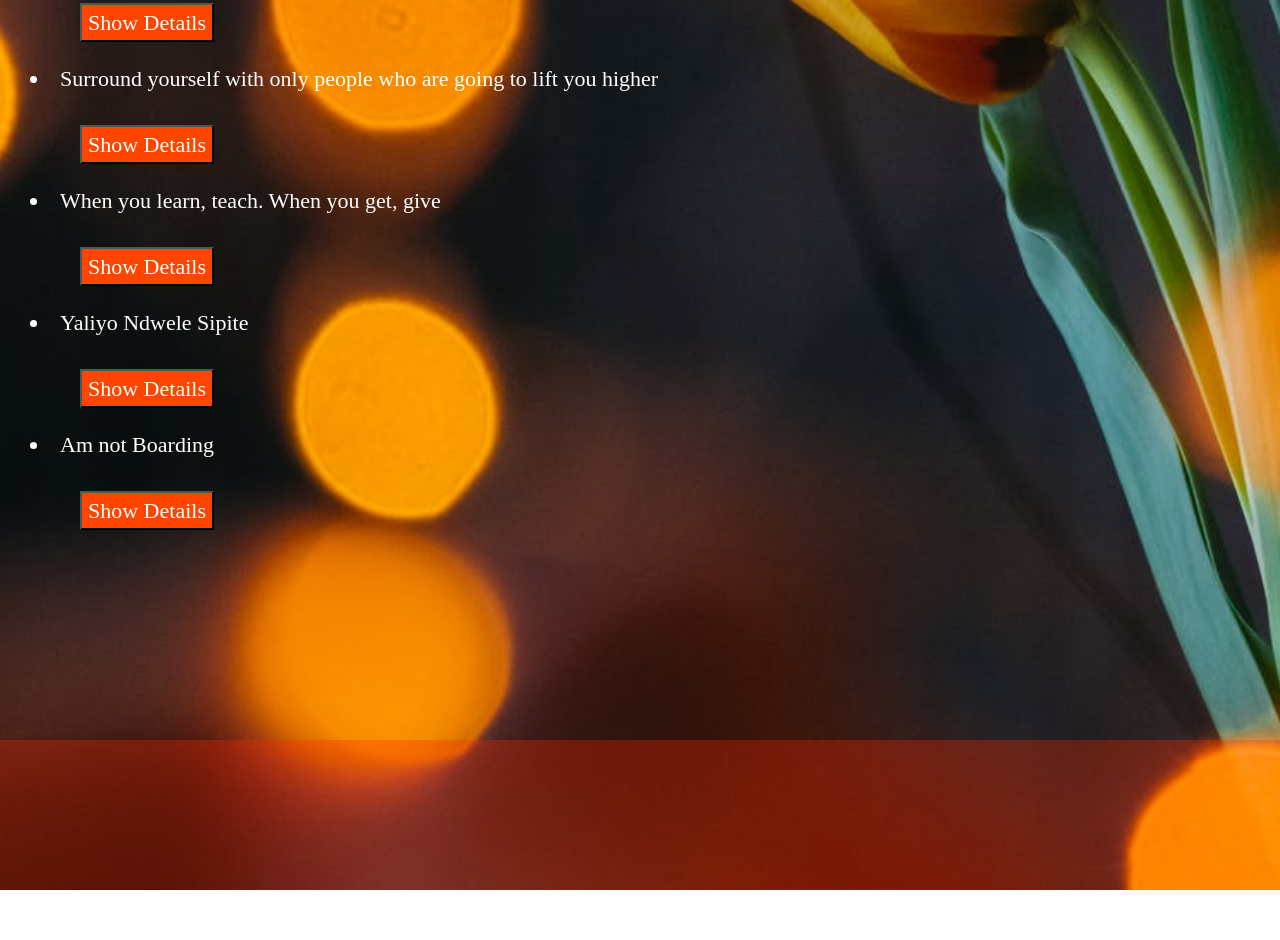
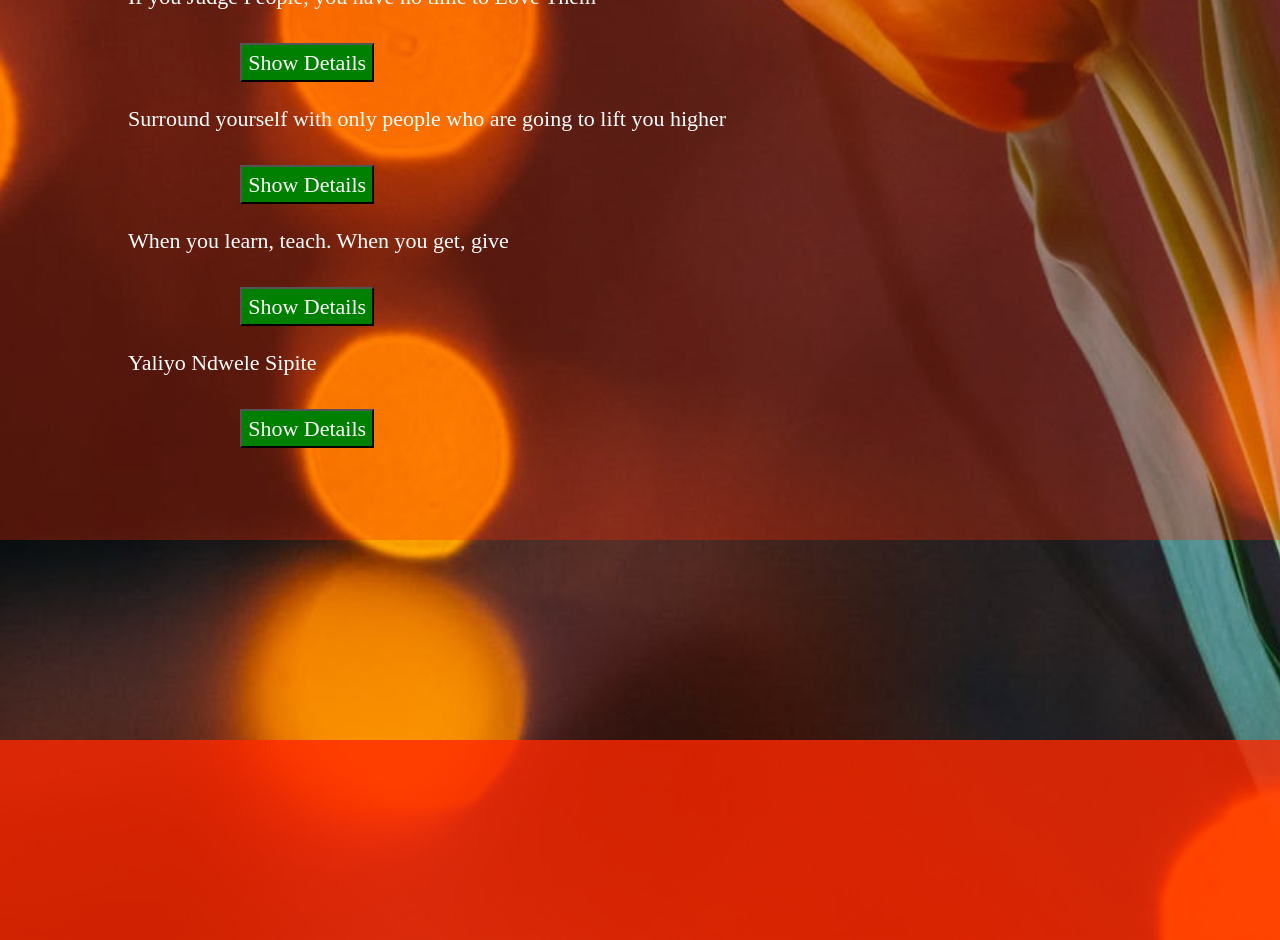
Before and after one commit to naisenyamungai/Quotes-Creation, an Angular app: page / in a window 1280 px wide. Shown: the part 880-1820 px from the top of the page. Before the commit the page ends 1770 px from the top, so only its background shows below. Built offline with nearby package versions, Linux system fonts and the light colour scheme; a web font is replaced by a local one.

Commit message:
add styling

```diff
--- a/src/app/app.module.ts
+++ b/src/app/app.module.ts
@@ -1,6 +1,7 @@
 import { BrowserModule } from '@angular/platform-browser';
 import { NgModule } from '@angular/core';
 import {FormsModule} from '@angular/forms';
+
 
 import { AppRoutingModule } from './app-routing.module';
 import { AppComponent } from './app.component';
--- a/src/app/quote/quote.component.css
+++ b/src/app/quote/quote.component.css
@@ -18,21 +18,26 @@ body{
     font-size:60px;
 }
 
+.eachQuote{
+    margin-top:40px;
+    margin-left:10%;
 
+}
 
 .contents{
-    margin-left:30px;
-    height:800px;
+    height:600px;
     font-size:22px;
     margin-top:30px;
+    background-color:rgba(255,40,0,0.3);
+    overflow:scroll;
 
 }
 
 #detailsButton{
-    margin-left:50px;
+    margin-left:20%;
     margin-top:30px;
     margin-bottom:20px;
-    background-color: orangered;
+    background-color: green;
     color:white;
 }
 
@@ -43,6 +48,7 @@ body{
 }
 
 footer{
-    background-color:rgba(255,40,0,0.3);
-    height:150px;
+    margin-top:200px;
+    background-color:rgba(255,40,0,0.8);
+    height:200px;
 }
--- a/src/app/quote/quote.component.html
+++ b/src/app/quote/quote.component.html
@@ -14,9 +14,12 @@
     </div>
   </div>
   <div class="contents">
+    <div class="row">
+      <div class="col-md-12">
+        <div class="eachQuote">
           <div *ngFor = 'let quote of quotes;let i = index'>
               <app-quote-details *ngIf="quote.showAuthor" [quote]='quote' (isComplete)= 'deleteQuote($event,i)'></app-quote-details>
-      <li>{{quote.quote}}</li>
+              <div id="{{i}}">{{quote.quote}}</div>
               <div class="buttons">
                 <div class="row">
                   <div class="col-md-6">
@@ -26,5 +29,8 @@
               </div>
           </div>
         </div>
+      </div>
+    </div>
+  </div>
   <footer></footer>
 </body>
--- a/src/app/quote/quote.component.ts
+++ b/src/app/quote/quote.component.ts
@@ -1,5 +1,5 @@
 import { Component, OnInit} from '@angular/core';
-import {Quote} from '../quote';
+import {Quote} from '../quote'
 
 @Component({
   selector: 'app-quote',
@@ -13,8 +13,9 @@ export class QuoteComponent implements OnInit {
     new Quote(2,'Oprah Winfrey', 'Surround yourself with only people who are going to lift you higher', 'Naisenya', new Date(2019, 4, 3) ),
     new Quote(3,'Maya Angelou', 'When you learn, teach. When you get, give', 'Naisenya', new Date(2019, 4, 3) ),
     new Quote(4,'Wavinya Ndeti', 'Yaliyo Ndwele Sipite', 'Naisenya', new Date(2019, 4, 3) ),
-    new Quote(5,'Miguna Miguna', 'Am not Boarding','Naisenya', new Date(2019, 4, 3) )
   ]
+
+  showQuote = false;
 
   addNewQuote(quote){
     let quoteLength = this.quotes.length;
@@ -25,7 +26,7 @@ export class QuoteComponent implements OnInit {
 
   deleteQuote(isComplete,index){
     if(isComplete){
-      let toDelete = confirm('Are you sure you want to delet ${this.goals[index].name}')
+      let toDelete = confirm('Are you sure you want to delete this Quote? ${this.quotes[index].quote}')
         if(toDelete){
           this.quotes.splice(index,1)
         }
--- a/src/app/vote/vote.component.css
+++ b/src/app/vote/vote.component.css
@@ -0,0 +1,9 @@
+.col {
+    padding: 4px;
+    margin: 4px;
+    border: none;
+    color: white;
+    float: left;
+    width:60px;
+    height:50%;
+  }
--- a/src/app/vote/vote.component.html
+++ b/src/app/vote/vote.component.html
@@ -1,3 +1,4 @@
 <p>
-  vote works!
+    <button class="col btn btn-success" (click)="upVote()">{{upvotes}}<i class="fa fa-thumbs-up"></i></button>
+    <button class="col btn btn-danger" (click)="downVote()">{{downvotes}}<i class="fa fa-thumbs-down"></i></button>
 </p>
--- a/src/app/vote/vote.component.ts
+++ b/src/app/vote/vote.component.ts
@@ -1,4 +1,5 @@
-import { Component, OnInit } from '@angular/core';
+import { Component, OnInit, Output, EventEmitter } from '@angular/core';
+import {Quote} from '../quote'
 
 @Component({
   selector: 'app-vote',
@@ -6,6 +7,17 @@ import { Component, OnInit } from '@angular/core';
   styleUrls: ['./vote.component.css']
 })
 export class VoteComponent implements OnInit {
+  @Output() isComplete = new EventEmitter<boolean>();
+    upvotes = 0;
+    downvotes = 0;
+
+    upVotes(){
+      this.upvotes = this.upvotes + 1;
+    }
+
+    downVote(){
+      this.downvotes = this.downvotes + 1;
+    }
 
   constructor() { }
 
```
Lines whose indentation alone changed are shown as unchanged.
